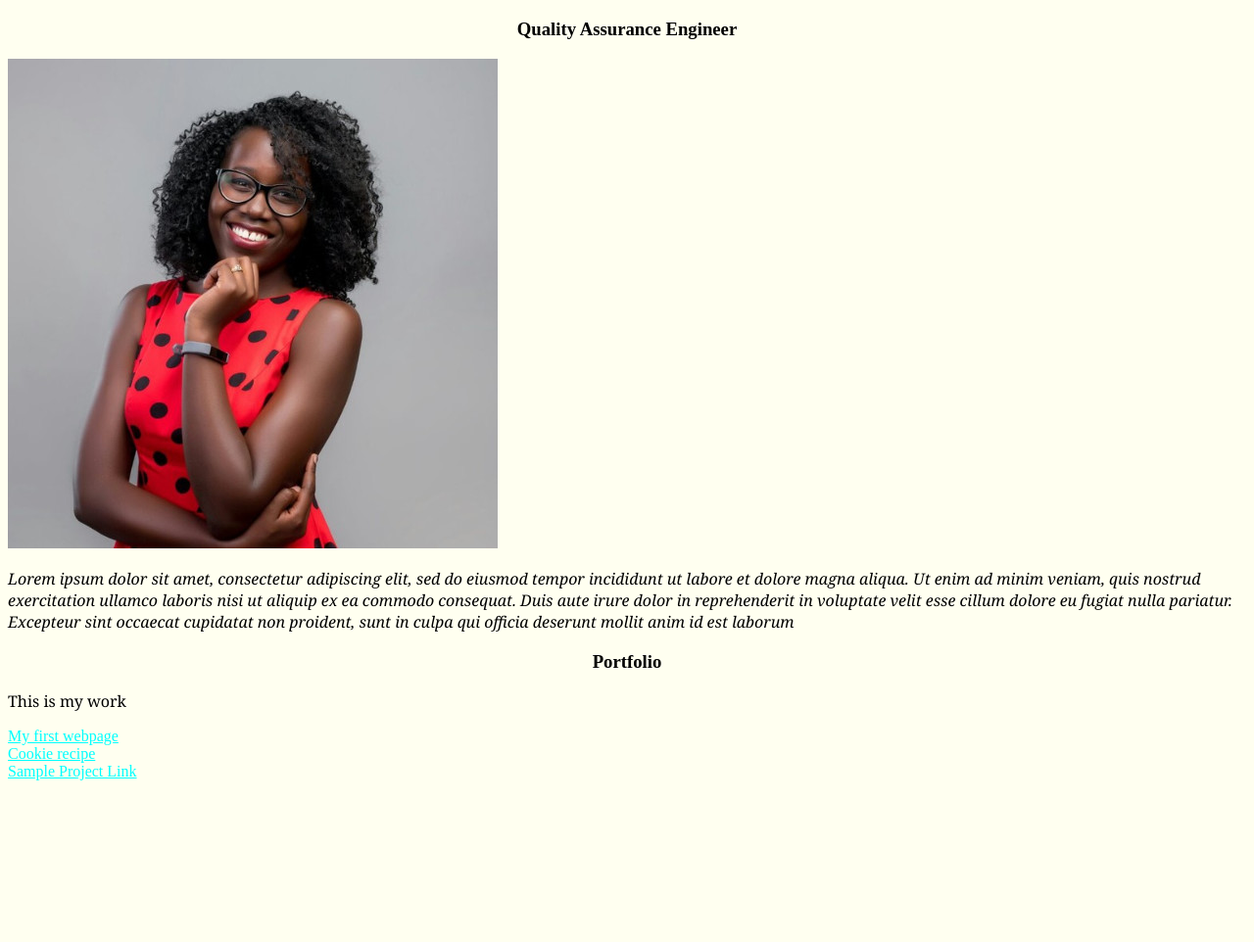
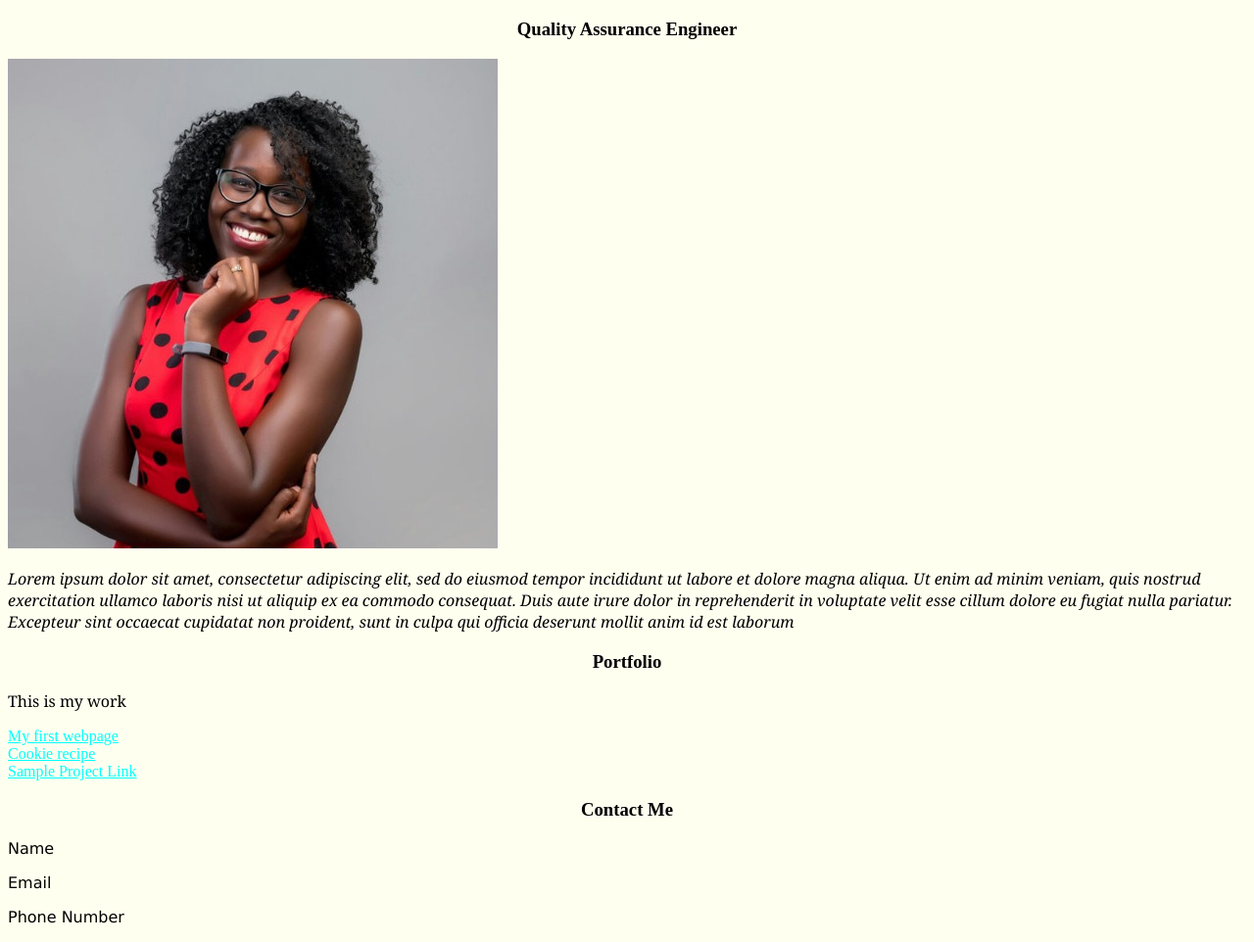
Before and after one commit to sharonoloo/portfolio-landing-page, a plain HTML site: page index.html in a window 1280 px wide. Shown: the part 100-1062 px from the top of the page at 98% size. Before the commit the page ends 905 px from the top, so only its background shows below. Drawn offline with Linux system fonts and the light colour scheme.

Commit message:
add contact details formatting

```diff
--- a/css/main.css
+++ b/css/main.css
@@ -22,3 +22,7 @@ a {
 .intro {
     font-style: italic;
 }
+.details {
+    color: 2E6107;
+    font-family: 'Lucida Sans', 'Lucida Sans Regular', 'Lucida Grande', 'Lucida Sans Unicode', Geneva, Verdana, sans-serif;
+}
--- a/index.html
+++ b/index.html
@@ -28,5 +28,9 @@
     <a href="https://github.com/sharonoloo/my-first-webpage">Sample Project Link</a>
     <br>
 
+    <h3>Contact Me</h3>
+    <p class="details">Name</p>
+    <p class="details">Email</p>
+    <p class="details">Phone Number</p>
 </body>
 </html>
```
